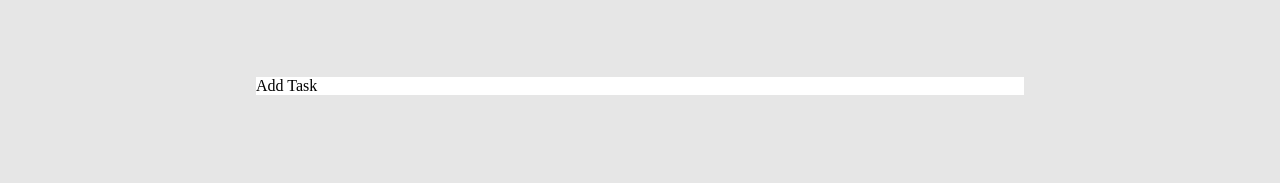
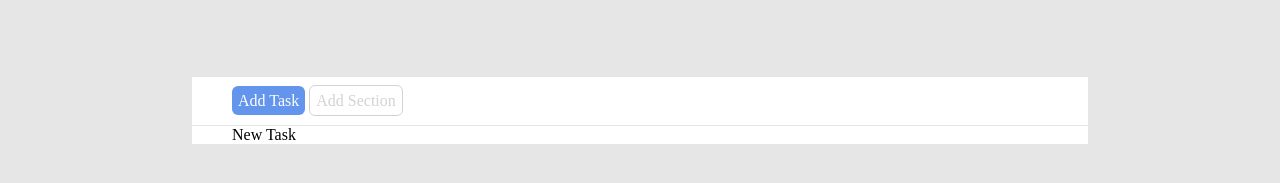
Before and after one commit to ManganiBiagio/html-css-toboolist, a plain HTML site: page index.html in a window 1280 px wide. Shown: the part 53-236 px from the top of the page. Drawn offline with Linux system fonts and the light colour scheme.

Commit message:
creazione "bottoni"

```diff
--- a/css/style.css
+++ b/css/style.css
@@ -24,7 +24,42 @@ h1{
 
 #box-center{
     margin: auto;
-    width: 60%;
+    width: 70%;
+    margin-top: 5rem;
+
+}
+
+#box-task{
+    margin-top: 1px;
+}
+
+#box-botton{
+    padding-top:15px ;
+    padding-bottom: 15px;
+}
+/* ----------------------------------- */
+/* bottoni colorati  */
+
+#bottone-blu{
+    background-color: cornflowerblue;
+    color: white;
+}
+
+
+#bottone-bianco{
     background-color: white;
-    margin-top: 5rem;
+    color: lightgray;
+    border: 1px solid lightgray;
 }
+
+.button{
+    border-radius: 6px;
+    padding: 6px;
+}
+
+/* ----------------------------------- */
+.box-white{
+    background-color: white;
+    padding-left: 40px;
+    padding-right: 40px;
+}
--- a/index.html
+++ b/index.html
@@ -22,10 +22,20 @@
         <!-- box per la centratura degli elementi -->
         <div id="box-center">
             <!-- bottoni -->
-            <div>
-                <span>Add Task</span>
+            <div class="box-white" id="box-botton"  >
+                <span class="button" id="bottone-blu">Add Task</span>
+                <span class="button" id="bottone-bianco">Add Section</span>
+
 
             </div>
+
+            <!-- Task Today Up-coming  -->
+            <div id="box-task" class="box-white">
+                <span>New Task</span>
+            </div>
+
+
+
 
 
 
```
